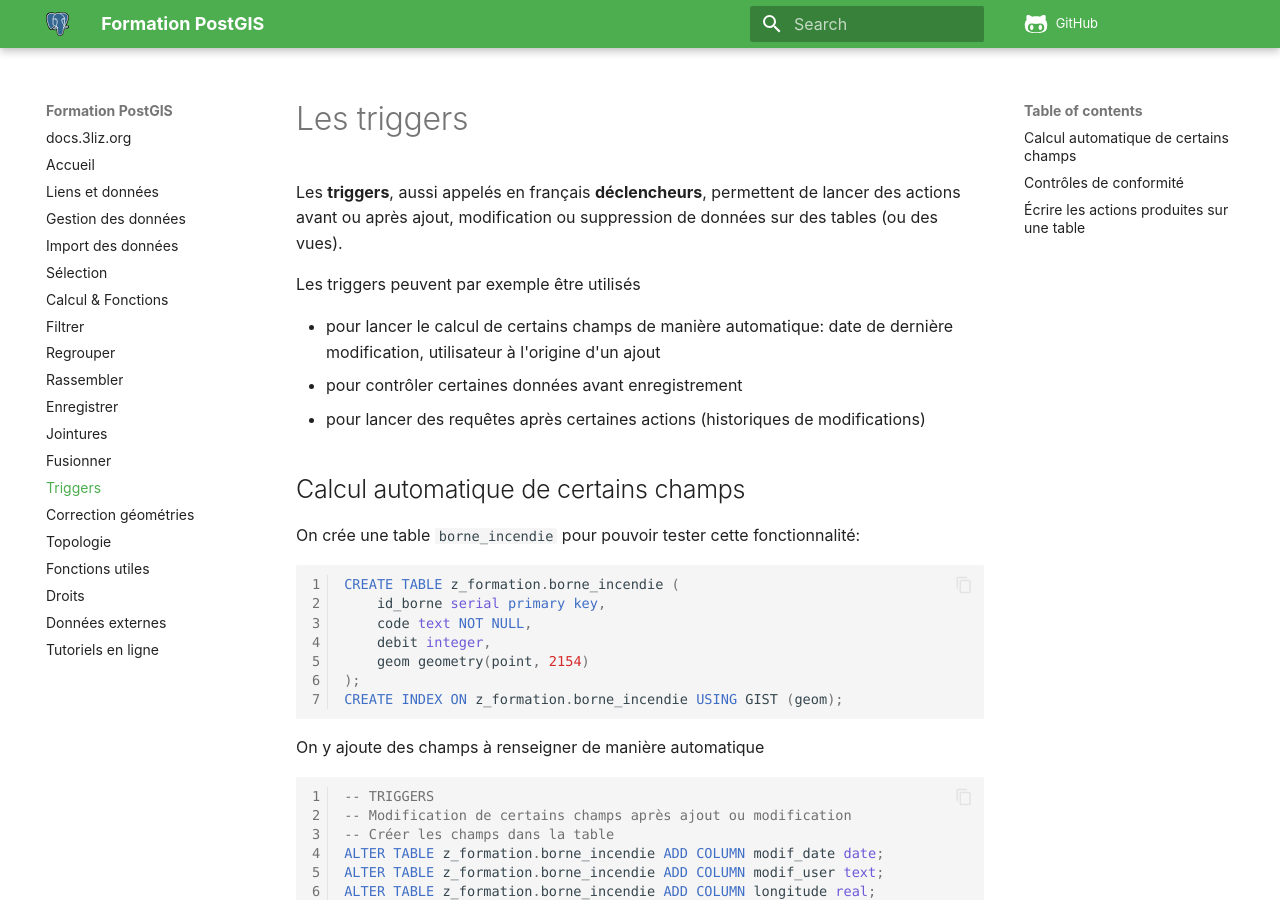
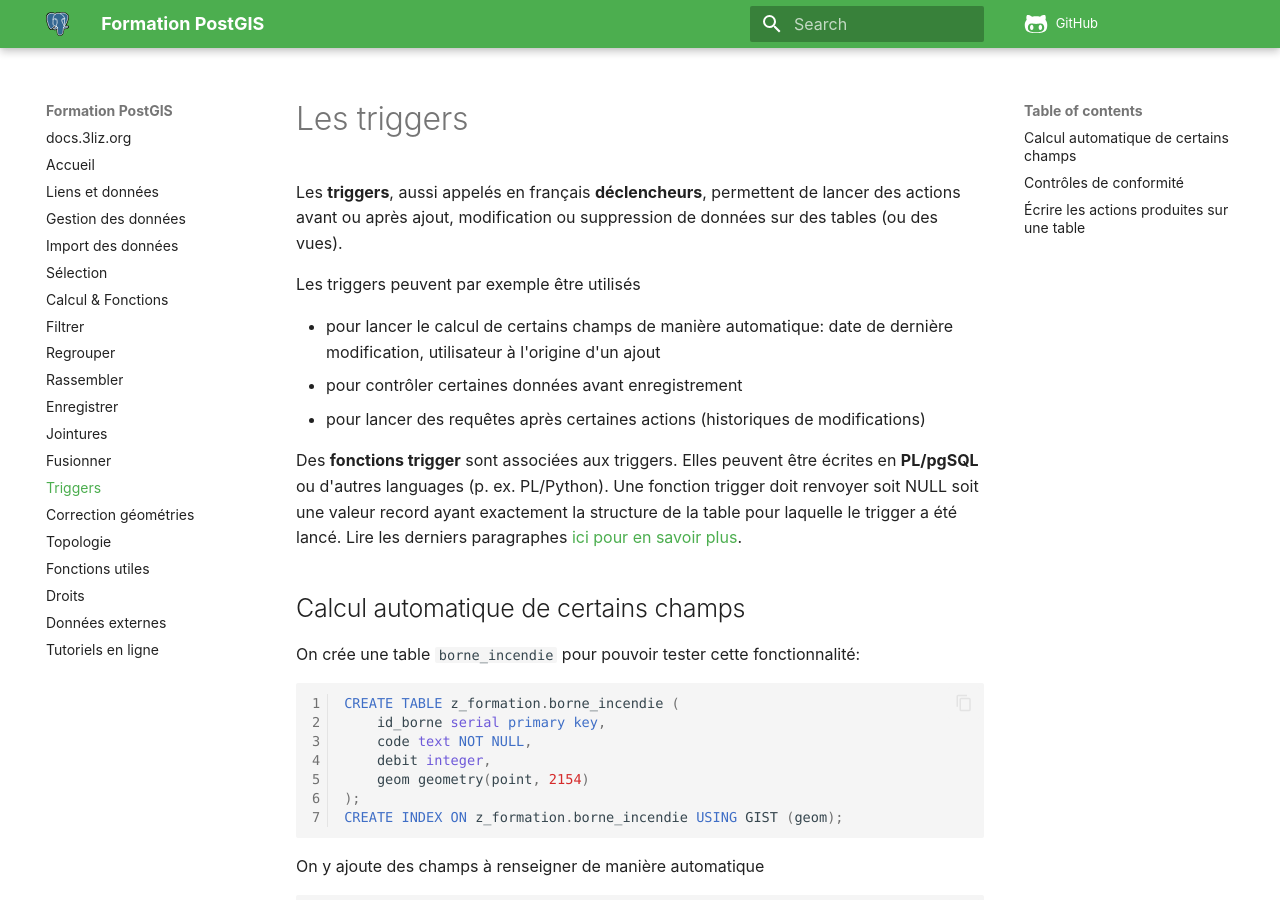
Before and after one commit to 3liz/formation-postgis, an MkDocs documentation site: the page built from docs/triggers.md, in a window 1280 px wide and 900 px high. Built offline with MkDocs 1.6.1 and Material for MkDocs 9.7.7, drawn with Linux system fonts in a browser that asks for light colours; nearby versions of some CDN libraries; comment, search, counter and statistics services are not loaded.

Commit message:
Précisions sur les fonctions trigger

```diff
--- a/docs/triggers.md
+++ b/docs/triggers.md
@@ -7,6 +7,10 @@ Les triggers peuvent par exemple être utilisés
 * pour lancer le calcul de certains champs de manière automatique: date de dernière modification, utilisateur à l'origine d'un ajout
 * pour contrôler certaines données avant enregistrement
 * pour lancer des requêtes après certaines actions (historiques de modifications)
+
+Des **fonctions trigger** sont associées aux triggers. Elles peuvent être écrites en **PL/pgSQL** ou d'autres languages (p. ex. PL/Python).
+Une fonction trigger doit renvoyer soit NULL soit une valeur record ayant exactement la structure de la table pour laquelle le trigger a été lancé.
+Lire les derniers paragraphes [ici pour en savoir plus](https://docs.postgresql.fr/16/plpgsql-trigger.html#PLPGSQL-DML-TRIGGER).
 
 ## Calcul automatique de certains champs
 
```
